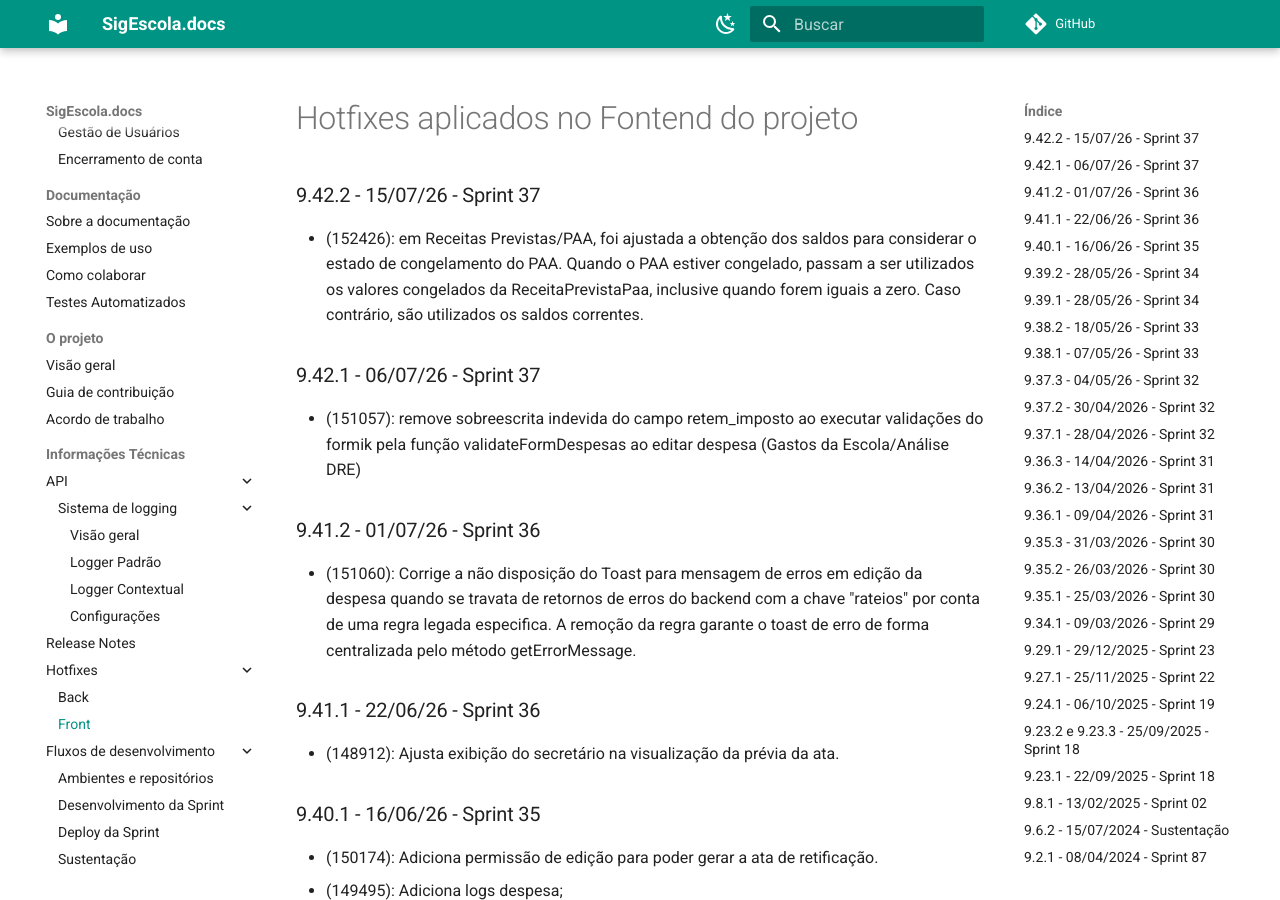
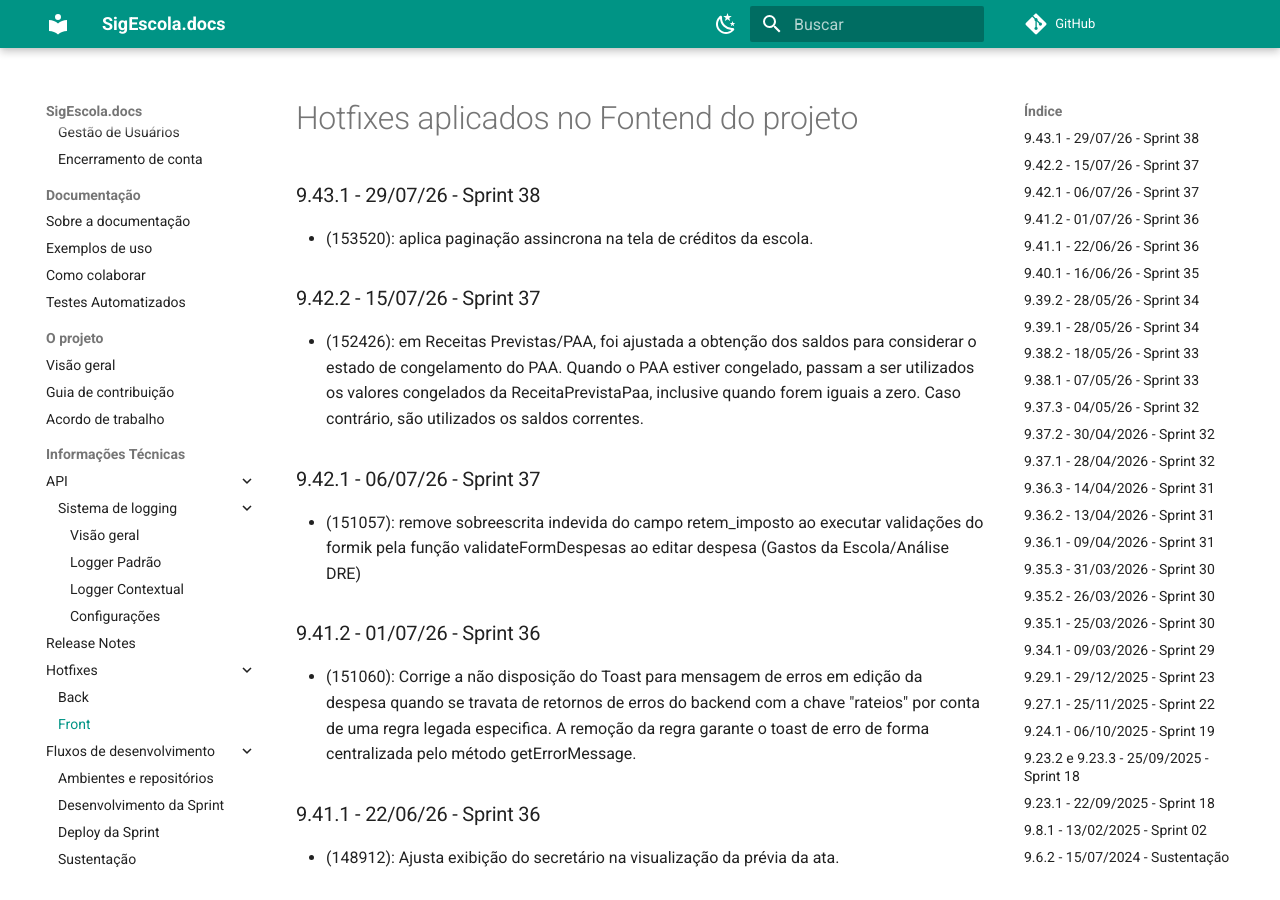
Before and after one commit to prefeiturasp/SME-PTRF-Docs, an MkDocs documentation site: the page built from docs/projeto/hotfixes_front.md, in a window 1280 px wide and 900 px high. Built offline with MkDocs 1.6.1 and Material for MkDocs 9.7.7, drawn with Linux system fonts in a browser that asks for light colours; comment, search, counter and statistics services are not loaded.

Commit message:
Add hotfix 9.43.1 for async pagination in credits

```diff
--- a/docs/projeto/hotfixes_front.md
+++ b/docs/projeto/hotfixes_front.md
@@ -1,4 +1,7 @@
 # Hotfixes aplicados no Fontend do projeto
+
+### 9.43.1 - 29/07/26 - Sprint 38
+* (153520): aplica paginação assincrona na tela de créditos da escola.
 
 ### 9.42.2 - 15/07/26 - Sprint 37
 * (152426): em Receitas Previstas/PAA, foi ajustada a obtenção dos saldos para considerar o estado de congelamento do PAA. Quando o PAA estiver congelado, passam a ser utilizados os valores congelados da ReceitaPrevistaPaa, inclusive quando forem iguais a zero. Caso contrário, são utilizados os saldos correntes.
```
